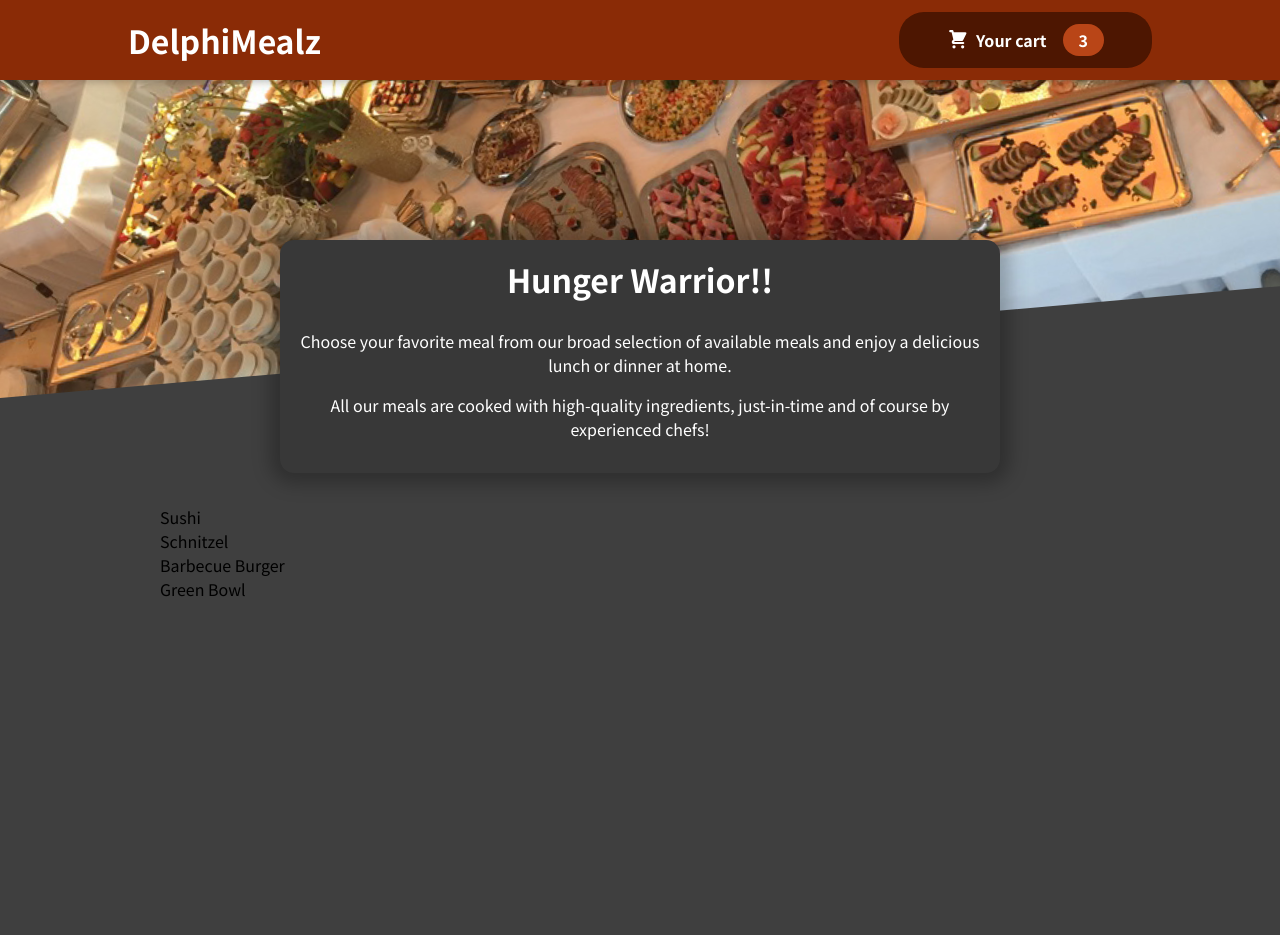
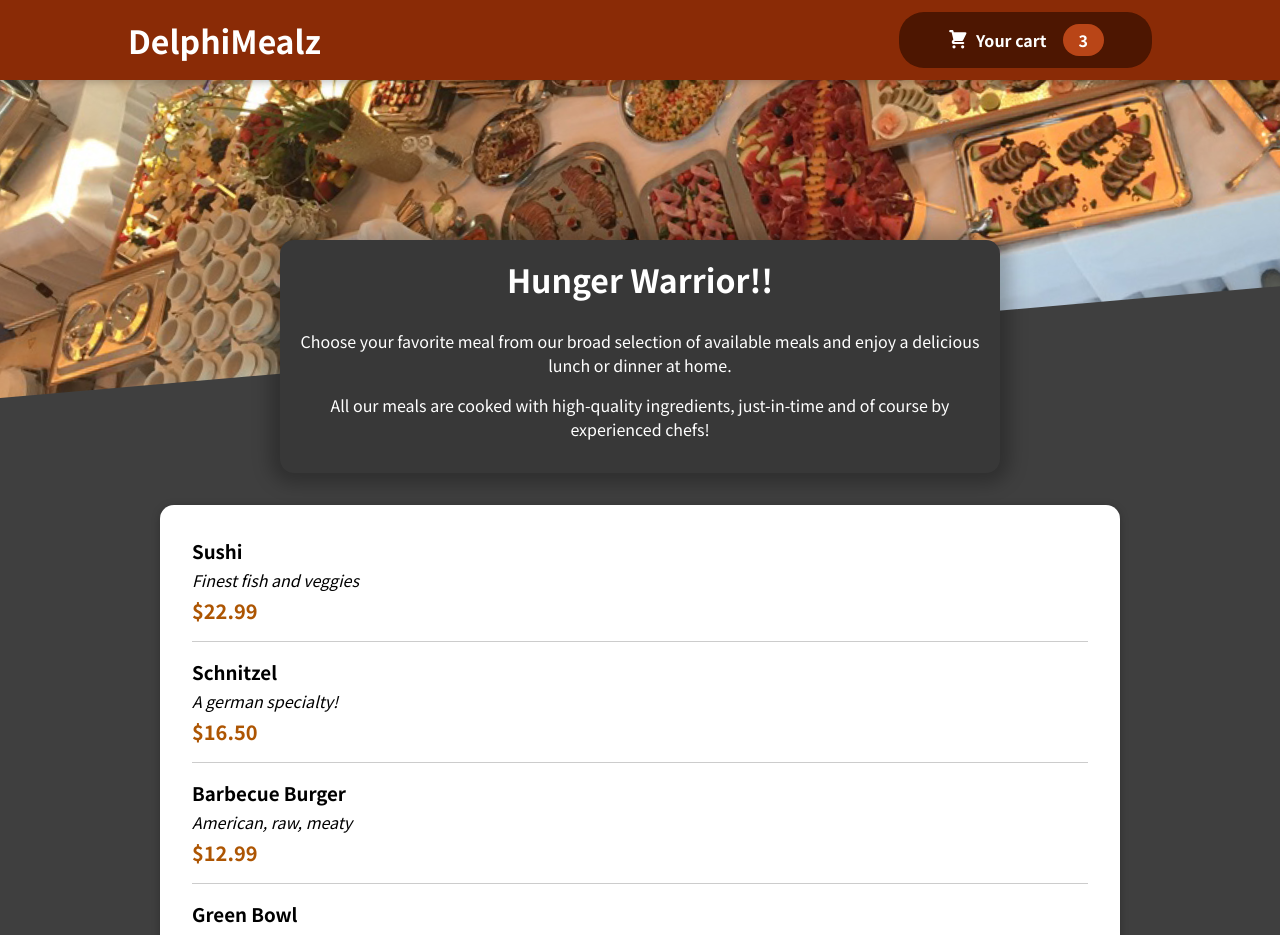
Before and after one commit to Abbyddybbuk/MealApp, a React (Create React App) app: page / in a window 1280 px wide. Shown: the top 935 px of the page. Before the commit the page ends 800 px from the top, so only its background shows below. Built offline with nearby package versions, Linux system fonts and the light colour scheme.

Commit message:
Added Meal Item Development

```diff
--- a/src/components/Meals/AvailableMeals.js
+++ b/src/components/Meals/AvailableMeals.js
@@ -1,4 +1,6 @@
 import classes from './AvailableMeals.module.css';
+import Card from '../UI/Card';
+import MealItem from './MealItem/MealItem';
 
 const DUMMY_MEALS = [
     {
@@ -28,12 +30,14 @@ const DUMMY_MEALS = [
 ];
 
 const AvailableMeals = () => {
-    const mealsList = DUMMY_MEALS.map(meal => <li>{meal.name}</li>);
+    const mealsList = DUMMY_MEALS.map(meal => <MealItem key={meal.id} name={meal.name} description={meal.description} price={meal.price} />);
 
     return <section className={classes.meals}>
-        <ul>
-            {mealsList}
-        </ul>
+        <Card>
+            <ul>
+                {mealsList}
+            </ul>
+        </Card>
     </section>
 };
 
--- /dev/null
+++ b/src/components/Meals/MealItem/MealItem.js
@@ -0,0 +1,20 @@
+import classes from './MealItem.module.css';
+
+const MealItem = (props) => {
+    const price = `$${props.price.toFixed(2)}`
+
+    return (
+        <li className={classes.meal}>
+            <div>
+                <h3>{props.name}</h3>
+                <div className={classes.description}>{props.description}</div>
+                <div className={classes.price}>{price}</div>
+            </div>
+            <div>
+
+            </div>
+        </li>
+    );
+};
+
+export default MealItem;
--- /dev/null
+++ b/src/components/Meals/MealItem/MealItem.module.css
@@ -0,0 +1,22 @@
+.meal {
+    display: flex;
+    justify-content: space-between;
+    margin: 1rem;
+    padding-bottom: 1rem;
+    border-bottom: 1px solid #ccc;
+  }
+
+  .meal h3 {
+    margin: 0 0 0.25rem 0;
+  }
+
+  .description {
+    font-style: italic;
+  }
+
+  .price {
+    margin-top: 0.25rem;
+    font-weight: bold;
+    color: #ad5502;
+    font-size: 1.25rem;
+  }
--- /dev/null
+++ b/src/components/UI/Card.js
@@ -0,0 +1,7 @@
+import classes from './Card.module.css';
+
+const Card = (props) => {
+   return <div className={classes.card}>{props.children}</div>
+};
+
+export default Card;
--- /dev/null
+++ b/src/components/UI/Card.module.css
@@ -0,0 +1,6 @@
+.card {
+    padding: 1rem;
+    box-shadow: 0 2px 8px rgba(0, 0, 0, 0.25);
+    border-radius: 14px;
+    background-color: white;
+  }
```
Also changed, not shown: src/components/Meals/MealItem/MealItemForm.js (added), 1 other file (tests, documents, lock files or other folders).
